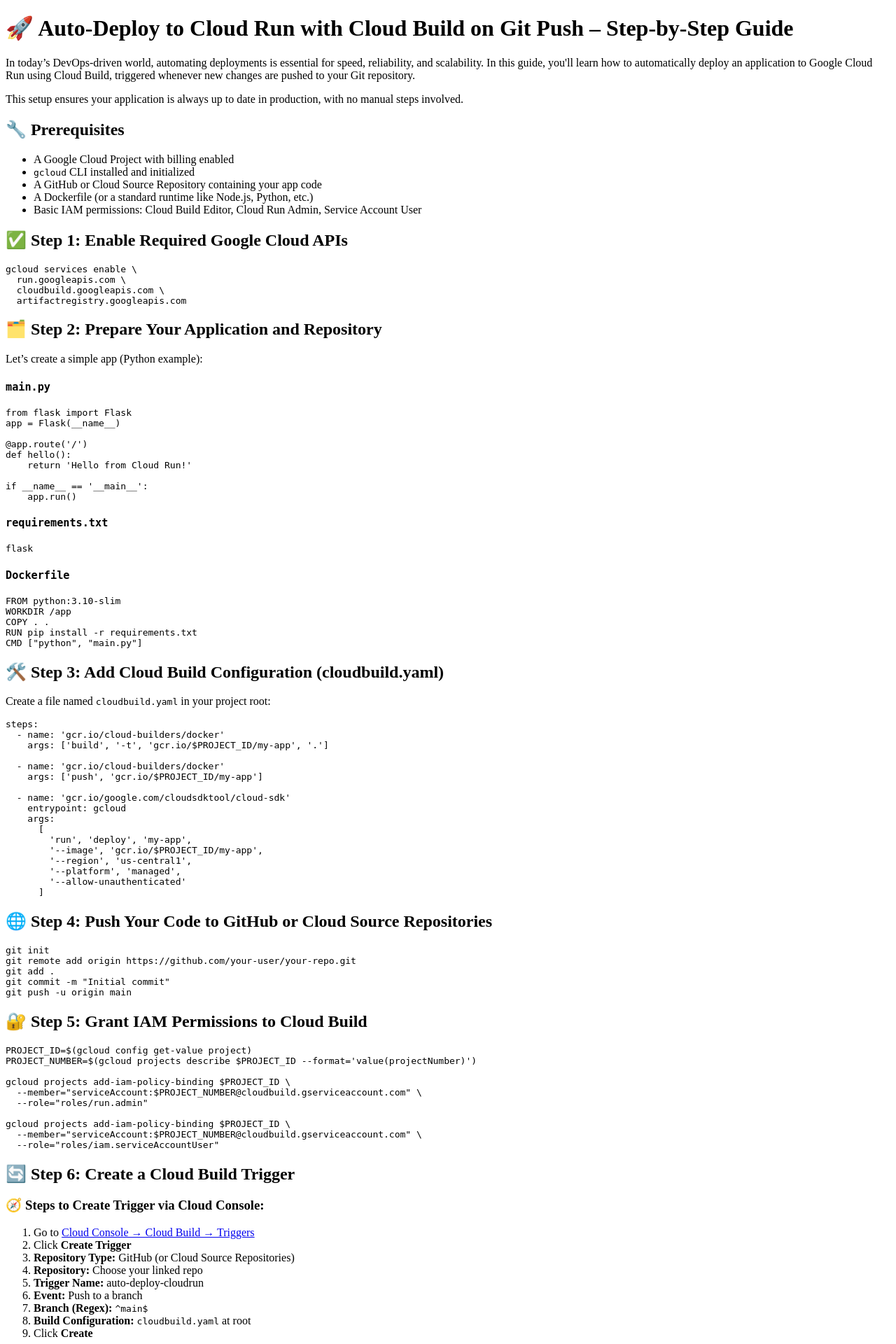
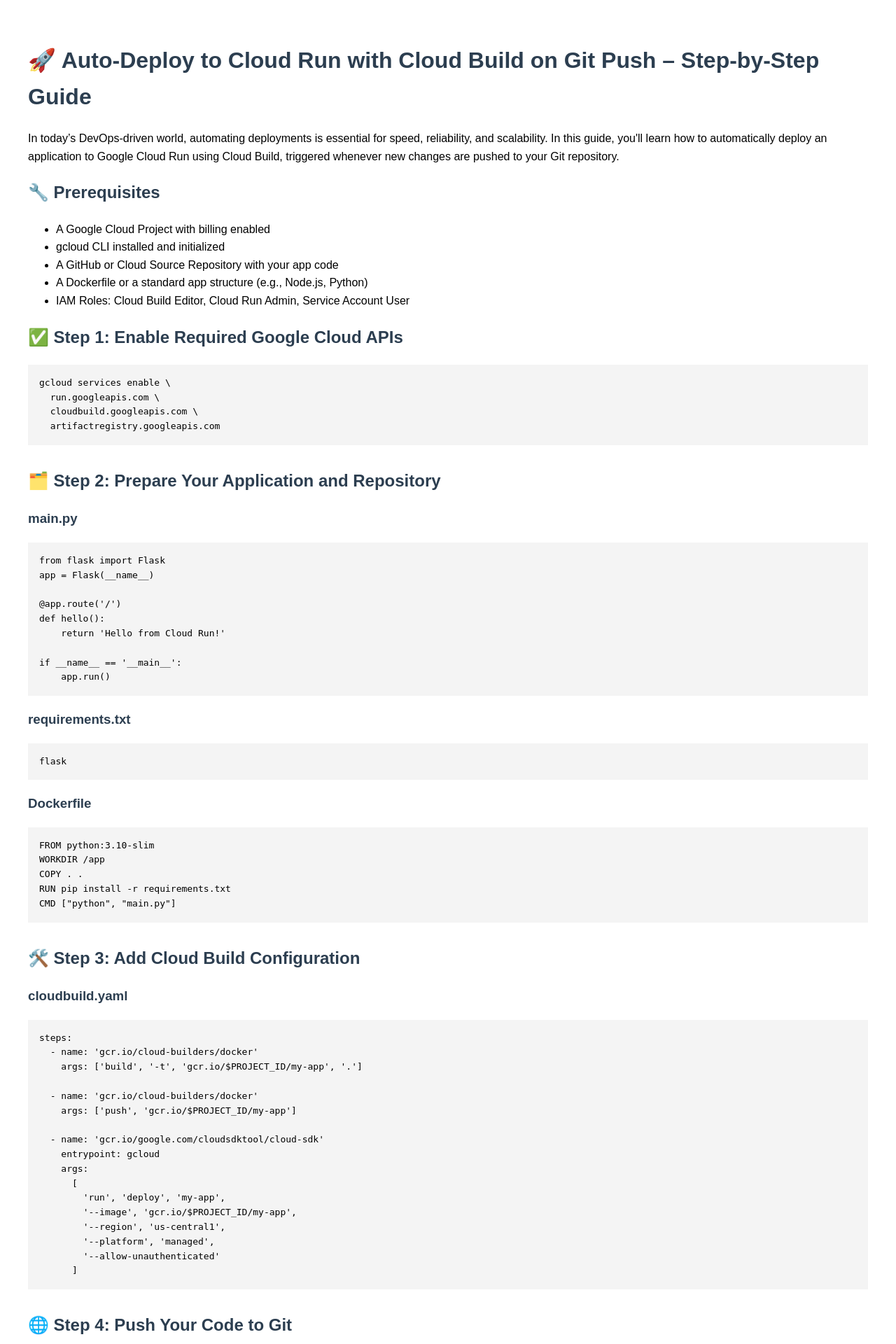
Before and after one commit to arslan11-codes/clg-project, a Flask app: page /blog in a window 1280 px wide. Shown: the top 1920 px of the page at 70% size. Run offline with Flask 3, Linux system fonts and the light colour scheme.

Commit message:
Update blog.html

```diff
--- a/templates/blog.html
+++ b/templates/blog.html
@@ -1,35 +1,42 @@
 <!DOCTYPE html>
 <html lang="en">
 <head>
-    <meta charset="UTF-8">
-    <title>Auto-Deploy to Cloud Run with Cloud Build</title>
+  <meta charset="UTF-8" />
+  <meta name="viewport" content="width=device-width, initial-scale=1.0"/>
+  <title>Auto-Deploy to Cloud Run Using Cloud Build</title>
+  <style>
+    body { font-family: Arial, sans-serif; padding: 2rem; line-height: 1.6; }
+    h1, h2, h3 { color: #2c3e50; }
+    code, pre { background: #f4f4f4; padding: 0.5rem; display: block; white-space: pre-wrap; }
+    .step { margin-bottom: 2rem; }
+  </style>
 </head>
 <body>
+
 <h1>🚀 Auto-Deploy to Cloud Run with Cloud Build on Git Push – Step-by-Step Guide</h1>
+
 <p>In today’s DevOps-driven world, automating deployments is essential for speed, reliability, and scalability. In this guide, you'll learn how to automatically deploy an application to Google Cloud Run using Cloud Build, triggered whenever new changes are pushed to your Git repository.</p>
-
-    <p>This setup ensures your application is always up to date in production, with no manual steps involved.</p>
 
 <h2>🔧 Prerequisites</h2>
 <ul>
   <li>A Google Cloud Project with billing enabled</li>
-        <li><code>gcloud</code> CLI installed and initialized</li>
-        <li>A GitHub or Cloud Source Repository containing your app code</li>
-        <li>A Dockerfile (or a standard runtime like Node.js, Python, etc.)</li>
-        <li>Basic IAM permissions: Cloud Build Editor, Cloud Run Admin, Service Account User</li>
+  <li>gcloud CLI installed and initialized</li>
+  <li>A GitHub or Cloud Source Repository with your app code</li>
+  <li>A Dockerfile or a standard app structure (e.g., Node.js, Python)</li>
+  <li>IAM Roles: Cloud Build Editor, Cloud Run Admin, Service Account User</li>
 </ul>
 
+<div class="step">
   <h2>✅ Step 1: Enable Required Google Cloud APIs</h2>
   <pre><code>gcloud services enable \
   run.googleapis.com \
   cloudbuild.googleapis.com \
-  artifactregistry.googleapis.com
-</code></pre>
+  artifactregistry.googleapis.com</code></pre>
+</div>
 
+<div class="step">
   <h2>🗂️ Step 2: Prepare Your Application and Repository</h2>
-    <p>Let’s create a simple app (Python example):</p>
-
-    <h3><code>main.py</code></h3>
+  <h3>main.py</h3>
   <pre><code>from flask import Flask
 app = Flask(__name__)
 
@@ -40,18 +47,20 @@ def hello():
 if __name__ == '__main__':
     app.run()</code></pre>
 
-    <h3><code>requirements.txt</code></h3>
+  <h3>requirements.txt</h3>
   <pre><code>flask</code></pre>
 
-    <h3><code>Dockerfile</code></h3>
+  <h3>Dockerfile</h3>
   <pre><code>FROM python:3.10-slim
 WORKDIR /app
 COPY . .
 RUN pip install -r requirements.txt
 CMD ["python", "main.py"]</code></pre>
+</div>
 
-    <h2>🛠️ Step 3: Add Cloud Build Configuration (cloudbuild.yaml)</h2>
-    <p>Create a file named <code>cloudbuild.yaml</code> in your project root:</p>
+<div class="step">
+  <h2>🛠️ Step 3: Add Cloud Build Configuration</h2>
+  <h3>cloudbuild.yaml</h3>
   <pre><code>steps:
   - name: 'gcr.io/cloud-builders/docker'
     args: ['build', '-t', 'gcr.io/$PROJECT_ID/my-app', '.']
@@ -68,16 +77,19 @@ CMD ["python", "main.py"]</code></pre>
         '--region', 'us-central1',
         '--platform', 'managed',
         '--allow-unauthenticated'
-      ]
-</code></pre>
+      ]</code></pre>
+</div>
 
-    <h2>🌐 Step 4: Push Your Code to GitHub or Cloud Source Repositories</h2>
+<div class="step">
+  <h2>🌐 Step 4: Push Your Code to Git</h2>
   <pre><code>git init
 git remote add origin https://github.com/your-user/your-repo.git
 git add .
 git commit -m "Initial commit"
 git push -u origin main</code></pre>
+</div>
 
+<div class="step">
   <h2>🔐 Step 5: Grant IAM Permissions to Cloud Build</h2>
   <pre><code>PROJECT_ID=$(gcloud config get-value project)
 PROJECT_NUMBER=$(gcloud projects describe $PROJECT_ID --format='value(projectNumber)')
@@ -89,63 +101,52 @@ gcloud projects add-iam-policy-binding $PROJECT_ID \
 gcloud projects add-iam-policy-binding $PROJECT_ID \
   --member="serviceAccount:$PROJECT_NUMBER@cloudbuild.gserviceaccount.com" \
   --role="roles/iam.serviceAccountUser"</code></pre>
+</div>
 
+<div class="step">
   <h2>🔄 Step 6: Create a Cloud Build Trigger</h2>
-    <h3>🧭 Steps to Create Trigger via Cloud Console:</h3>
   <ol>
-        <li>Go to <a href="https://console.cloud.google.com/cloud-build/triggers" target="_blank">Cloud Console → Cloud Build → Triggers</a></li>
+    <li>Go to <a href="https://console.cloud.google.com/cloud-build/triggers" target="_blank">Cloud Build → Triggers</a></li>
     <li>Click <strong>Create Trigger</strong></li>
-        <li><strong>Repository Type:</strong> GitHub (or Cloud Source Repositories)</li>
-        <li><strong>Repository:</strong> Choose your linked repo</li>
-        <li><strong>Trigger Name:</strong> auto-deploy-cloudrun</li>
-        <li><strong>Event:</strong> Push to a branch</li>
-        <li><strong>Branch (Regex):</strong> <code>^main$</code></li>
-        <li><strong>Build Configuration:</strong> <code>cloudbuild.yaml</code> at root</li>
+    <li><strong>Source</strong>: Select GitHub or Cloud Source Repositories</li>
+    <li><strong>Repository</strong>: Connect and choose your repo</li>
+    <li><strong>Event</strong>: Push to a branch</li>
+    <li><strong>Branch Regex</strong>: <code>^main$</code></li>
+    <li><strong>Configuration</strong>: Use cloudbuild.yaml</li>
     <li>Click <strong>Create</strong></li>
   </ol>
+</div>
 
-    <p><strong>✅ Result:</strong> Your app will now build and deploy automatically when new commits are pushed to the main branch.</p>
-
+<div class="step">
   <h2>🧪 Step 7: Test the CI/CD Pipeline</h2>
   <pre><code>git add .
 git commit -m "Update hello message"
 git push origin main</code></pre>
 
-    <p>Watch the build in <strong>Cloud Console → Cloud Build → History</strong>.</p>
+  <p>Go to <strong>Cloud Build → History</strong> to view logs and confirm deployment.</p>
+</div>
 
+<div class="step">
   <h2>🌍 Step 8: Access Your Cloud Run App</h2>
   <pre><code>gcloud run services describe my-app \
   --region us-central1 \
   --platform managed \
   --format='value(status.url)'</code></pre>
-    <p>Open the URL in your browser—you should see your updated app live!</p>
+  <p>Open the returned URL in a browser to see your deployed app live!</p>
+</div>
 
-    <h2>📌 Summary</h2>
-    <table border="1" cellpadding="5">
-        <thead>
-            <tr><th>Step</th><th>Task</th></tr>
-        </thead>
-        <tbody>
-            <tr><td>✅ 1</td><td>Enable APIs</td></tr>
-            <tr><td>✅ 2</td><td>Prepare your app and repo</td></tr>
-            <tr><td>✅ 3</td><td>Add cloudbuild.yaml</td></tr>
-            <tr><td>✅ 4</td><td>Push to Git</td></tr>
-            <tr><td>✅ 5</td><td>Set IAM permissions</td></tr>
-            <tr><td>✅ 6</td><td>Create Cloud Build trigger</td></tr>
-            <tr><td>✅ 7</td><td>Push code and test</td></tr>
-            <tr><td>✅ 8</td><td>Access your live Cloud Run service</td></tr>
-        </tbody>
-    </table>
+<h2>✅ Summary</h2>
+<ul>
+  <li>Enabled necessary Google Cloud APIs</li>
+  <li>Created a Dockerized Flask app</li>
+  <li>Wrote a Cloud Build config (cloudbuild.yaml)</li>
+  <li>Granted deployment permissions to Cloud Build</li>
+  <li>Set up a Git-based Cloud Build Trigger</li>
+  <li>Tested automatic deployment on Git push</li>
+</ul>
 
 <h2>🎯 Conclusion</h2>
-    <p>You now have a complete, production-grade CI/CD pipeline using:</p>
-    <ul>
-        <li><strong>Google Cloud Run</strong> – scalable serverless platform</li>
-        <li><strong>Cloud Build</strong> – automated build/deploy service</li>
-        <li><strong>Git</strong> – version-controlled code as the trigger</li>
-    </ul>
-    <p>Every push to your GitHub main branch now results in an automatic build and deployment to Cloud Run, with no manual steps required.</p>
+<p>You now have a fully automated CI/CD pipeline on Google Cloud using Cloud Build and Cloud Run. Every code push triggers a build and deploy, making your production release process fast, repeatable, and hands-free.</p>
 
-    <p>🔄 Modern DevOps starts with automation. This setup gets you there—fast.</p>
 </body>
 </html>
```
Lines whose indentation alone changed are shown as unchanged.
